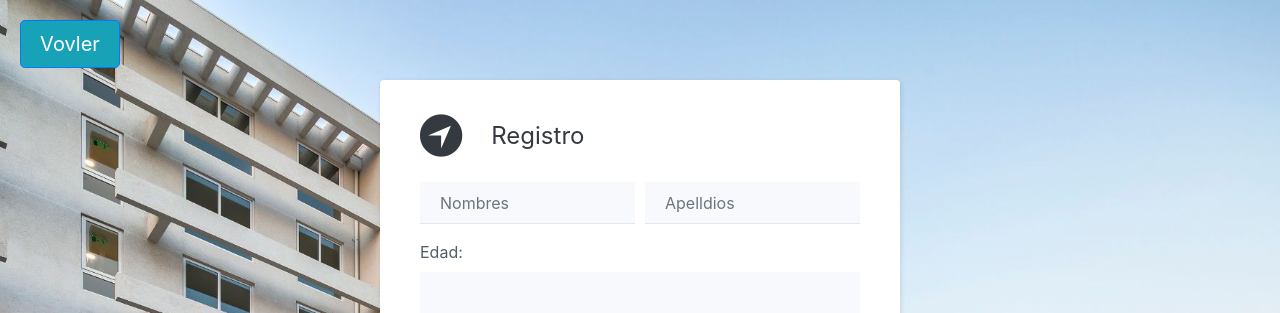
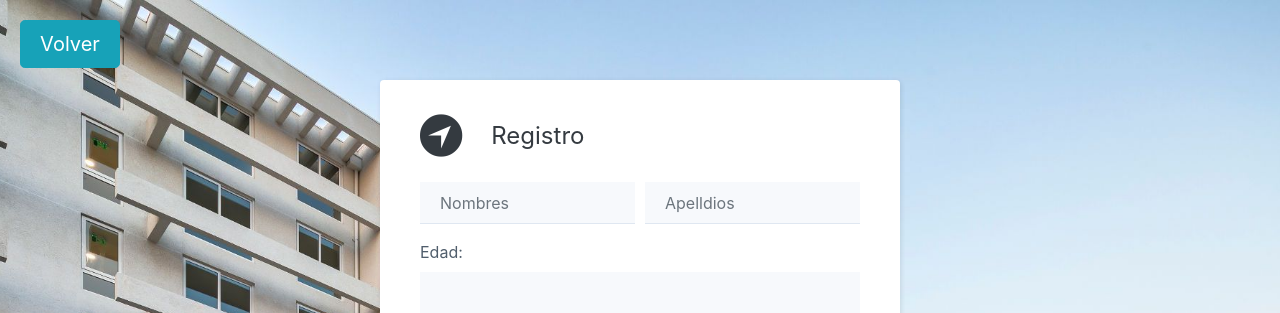
Before and after one commit to stuk4/portafolio-departamentos, a Django app: page /usuario/registro/ in a window 1280 px wide. Shown: the top 313 px of the page. Run offline with Django 3.2, Linux system fonts and the light colour scheme; some libraries are stand-ins or nearby versions; some web fonts are replaced.

Commit message:
Arreglo bugs visuales

```diff
--- a/departamentos/admin.py
+++ b/departamentos/admin.py
@@ -23,7 +23,7 @@ class CustomUserAdmin(admin.ModelAdmin):
     model = Departamento
 
 
-    exclude = ('estado_mantencion','mantencion',)
+    exclude = ('estado_mantencion','mantencion','usuario',)
     # Customizacion de interfaz
     list_display = ["mostrar_imagen","id","titulo","direccion",'mantencion','estado_mantencion']
     list_filter = ('titulo','direccion',)
--- a/departamentos/templates/departamentos/base.html
+++ b/departamentos/templates/departamentos/base.html
@@ -28,7 +28,7 @@
       style="width: 100%; max-width: 100%"
     >
       <div class="container">
-        <a class="navbar-brand" href="#">TurismoReal</a
+        <a class="navbar-brand" href="{% url 'Departamentos' %}">TurismoReal</a
         ><button
           data-toggle="collapse"
           class="navbar-toggler"
--- a/usuarios/templates/usuarios/Registro.html
+++ b/usuarios/templates/usuarios/Registro.html
@@ -197,13 +197,13 @@
         <a class="forgot" href="{% url 'login' %}">Ya registrado?, Ingresa</a>
       </form>
       <a
-        class="btn btn-primary btn-block btn-lg"
+        class="btn btn-info btn-block btn-lg"
         role="button"
         data-bs-hover-animate="pulse"
         id="btn-volver"
-        href="{% url 'Departamentos' %}"
-        style="background-color: rgb(23,162,184)"
-        >Vovler</a
+        href="{{ request.META.HTTP_REFERER }}"
+
+        >Volver </a
       >
     </div>
     <script src="https://cdn.jsdelivr.net/npm/sweetalert2@9"></script>
--- a/usuarios/templates/usuarios/login.html
+++ b/usuarios/templates/usuarios/login.html
@@ -57,11 +57,11 @@
         <a class="forgot" href="{% url 'registro' %}">No tienes cuenta?</a>
       </form>
       <a
-        class="btn btn-primary btn-block btn-lg"
+        class="btn btn-info btn-block btn-lg"
         role="button"
         id="btn-volver"
         href="{% url 'Departamentos' %}"
-        style="background-color: rgb(23,162,184)"
+
         >Volver</a
       >
     </div>
```
Also changed, not shown: departamentos/templates/departamentos/ver_departamento.html (+2 -5 lines).
